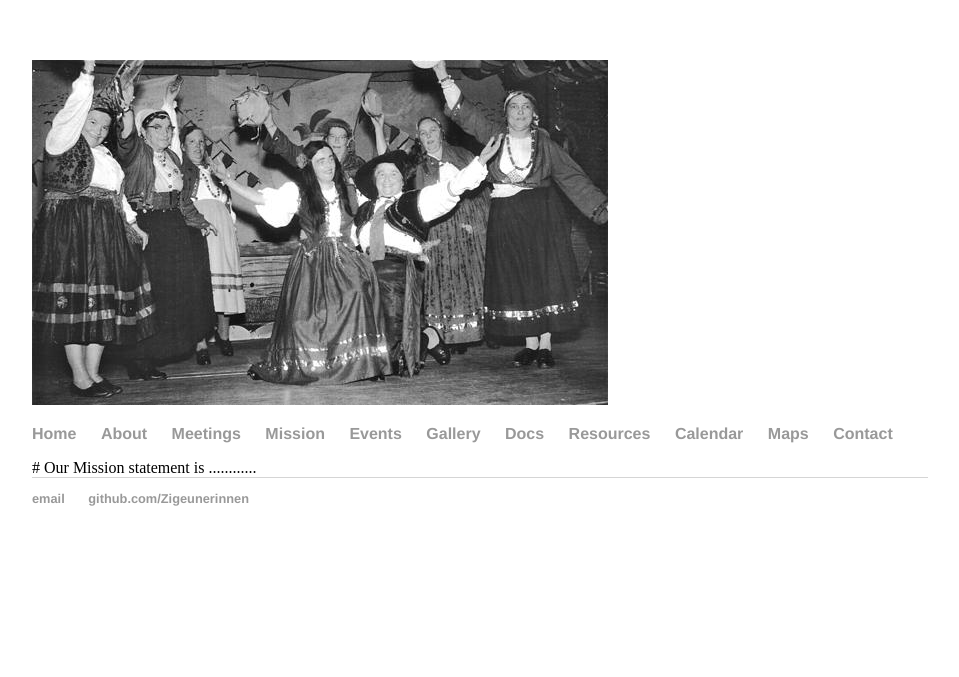
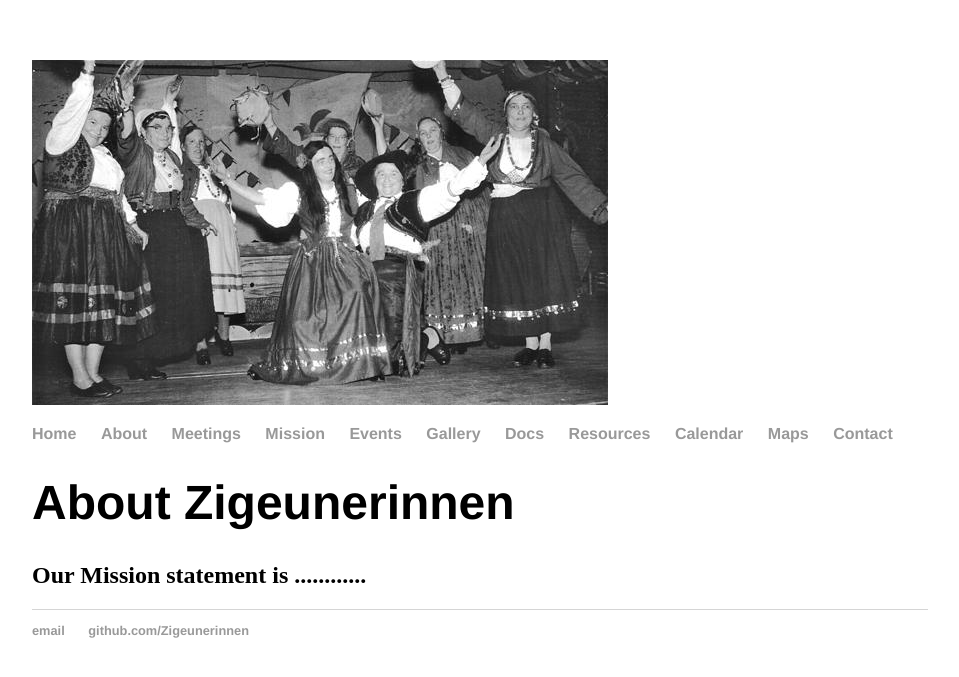
Before and after one commit to vbahole23/vbahole23.github.io, a Jekyll site: the page built from mission/index.html, in a window 1280 px wide. Shown: the top 677 px of the page, without its empty margins (160-1119 px from the left). Built offline with Jekyll 4.4.1, drawn with Linux system fonts in a browser that asks for light colours.

Commit message:
Update index.html

```diff
--- a/mission/index.html
+++ b/mission/index.html
@@ -3,4 +3,5 @@ layout: default
 title: About Zigeunerinnen
 ---
 
-# Our Mission statement is ............
+	<h1>{{ page.title }}</h1>
+	<h2>Our Mission statement is ............</h2>
```
